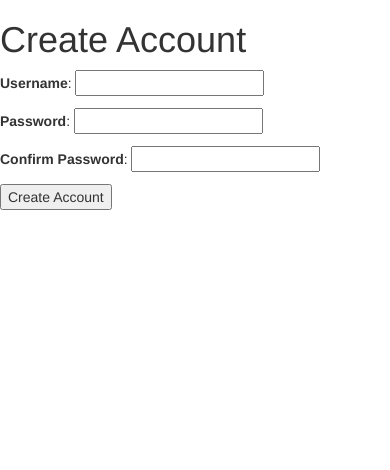
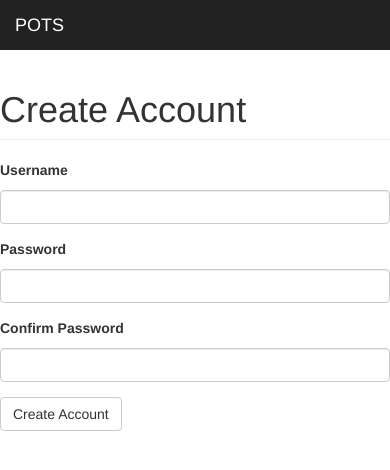
Before and after one commit to WendyKopf/OnlineOrderingSystem, a Flask app: page /signup in a window 390 px wide. Shown: the top 470 px of the page. Run offline with Flask 2, Linux system fonts and the light colour scheme; some libraries are stand-ins or nearby versions.

Commit message:
Add Bootstrap style to signup.html

```diff
--- /dev/null
+++ b/app/static/css/dashboard.css
@@ -0,0 +1,109 @@
+/* From the Bootstrap "Dashboard" template available at:
+ * http://getbootstrap.com/examples/dashboard/dashboard.css
+ */
+
+/*
+ * Base structure
+ */
+
+/* Move down content because we have a fixed navbar that is 50px tall */
+body {
+  padding-top: 50px;
+}
+
+
+/*
+ * Global add-ons
+ */
+
+.sub-header {
+  padding-bottom: 10px;
+  border-bottom: 1px solid #eee;
+}
+
+/*
+ * Top navigation
+ * Hide default border to remove 1px line.
+ */
+.navbar-fixed-top {
+  border: 0;
+}
+
+/*
+ * Sidebar
+ */
+
+/* Hide for mobile, show later */
+.sidebar {
+  display: none;
+}
+@media (min-width: 768px) {
+  .sidebar {
+    position: fixed;
+    top: 51px;
+    bottom: 0;
+    left: 0;
+    z-index: 1000;
+    display: block;
+    padding: 20px;
+    overflow-x: hidden;
+    overflow-y: auto; /* Scrollable contents if viewport is shorter than content. */
+    background-color: #f5f5f5;
+    border-right: 1px solid #eee;
+  }
+}
+
+/* Sidebar navigation */
+.nav-sidebar {
+  margin-right: -21px; /* 20px padding + 1px border */
+  margin-bottom: 20px;
+  margin-left: -20px;
+}
+.nav-sidebar > li > a {
+  padding-right: 20px;
+  padding-left: 20px;
+}
+.nav-sidebar > .active > a,
+.nav-sidebar > .active > a:hover,
+.nav-sidebar > .active > a:focus {
+  color: #fff;
+  background-color: #428bca;
+}
+
+
+/*
+ * Main content
+ */
+
+.main {
+  padding: 20px;
+}
+@media (min-width: 768px) {
+  .main {
+    padding-right: 40px;
+    padding-left: 40px;
+  }
+}
+.main .page-header {
+  margin-top: 0;
+}
+
+
+/*
+ * Placeholder dashboard ideas
+ */
+
+.placeholders {
+  margin-bottom: 30px;
+  text-align: center;
+}
+.placeholders h4 {
+  margin-bottom: 0;
+}
+.placeholder {
+  margin-bottom: 20px;
+}
+.placeholder img {
+  display: inline-block;
+  border-radius: 50%;
+}
--- a/app/templates/base.html
+++ b/app/templates/base.html
@@ -13,12 +13,31 @@
 
     <!-- Bootstrap CSS -->
     <link href="/static/css/bootstrap.min.css" rel="stylesheet">
-    <!-- Nav bar CSS -->
+
+    <!-- Dashboard Theme CSS -->
+    <link href="/static/css/dashboard.css" rel="stylesheet">
   </head>
 
   <body>
     <!-- Pull in jQuery so Bootstrap is happy -->
     <script src="/static/jquery.min.js"></script>
+
+    <!-- Navbar -->
+    <nav class="navbar navbar-inverse navbar-fixed-top">
+      <div class="container-fluid">
+        <div class="navbar-header">
+          <a class="navbar-brand" href="/">POTS</a>
+        </div>
+        <div id="navbar" class="navbar-collapse collapse">
+          <ul class="nav navbar-nav navbar-right">
+            <!-- All users get a home button -->
+            <li><a href="/">Home</a></li>
+
+            {# BEGIN Conditional navbar buttons #}
+            {# END   Conditional navbar buttons #}
+        </div> <!-- id="navbar" -->
+      </div>
+    </nav>
 
     {% with messages = get_flashed_messages() %}
     {% for msg in messages %}
--- /dev/null
+++ b/app/templates/forms.html
@@ -0,0 +1,27 @@
+{# Macros that generate Bootstrap form-group divs #}
+
+{% macro password_field(id, label) -%}
+<div class="form-group">
+  <label for="{{ id }}" class="col-sm-2 control-label">{{ label }}</label>
+  <div class="col-sm-10">
+    <input type="password" class="form-control" id="{{ id }}" placeholder="{{ placeholder }}">
+  </div>
+</div>
+{% endmacro %}
+
+{% macro text_field(id, label, placeholder='') -%}
+<div class="form-group">
+  <label for="{{ id }}" class="col-sm-2 control-label">{{ label }}</label>
+  <div class="col-sm-10">
+    <input type="text" class="form-control" id="{{ id }}" placeholder="{{ placeholder }}">
+  </div>
+</div>
+{% endmacro %}
+
+{% macro submit_button(value='Submit') -%}
+<div class="form-group">
+  <div class="col-sm-offset-2 col-sm-10">
+    <button type="submit" class="btn btn-default">{{ value }}</button>
+  </div>
+</div>
+{% endmacro %}
--- a/app/templates/signup.html
+++ b/app/templates/signup.html
@@ -1,7 +1,9 @@
 {% extends "base.html" %}
+{% import "forms.html" as forms %}
+
 {% block content %}
-<h1>Create Account</h1>
-<form action="" method="post" name="signup">
+<h1 class="page-header">Create Account</h1>
+<form class="form-horizontal" action="" method="post" name="signup">
   {{ form.hidden_tag() }}
   {% if form.errors %}
     {% for fieldname, errors in form.errors|dictsort %}
@@ -10,9 +12,9 @@
       {% endfor %}
     {% endfor %}
   {% endif %}
-  <p>{{ form.username.label }}: {{ form.username }}</p>
-  <p>{{ form.password1.label }}: {{ form.password1 }}</p>
-  <p>{{ form.password2.label }}: {{ form.password2 }}</p>
-  <p><input type="submit" value="Create Account"></p>
+  {{ forms.text_field(form.username.id, form.username.label) }}
+  {{ forms.password_field(form.password1.id, form.password1.label) }}
+  {{ forms.password_field(form.password2.id, form.password2.label) }}
+  {{ forms.submit_button("Create Account") }}
 </form>
 {% endblock %}
```
